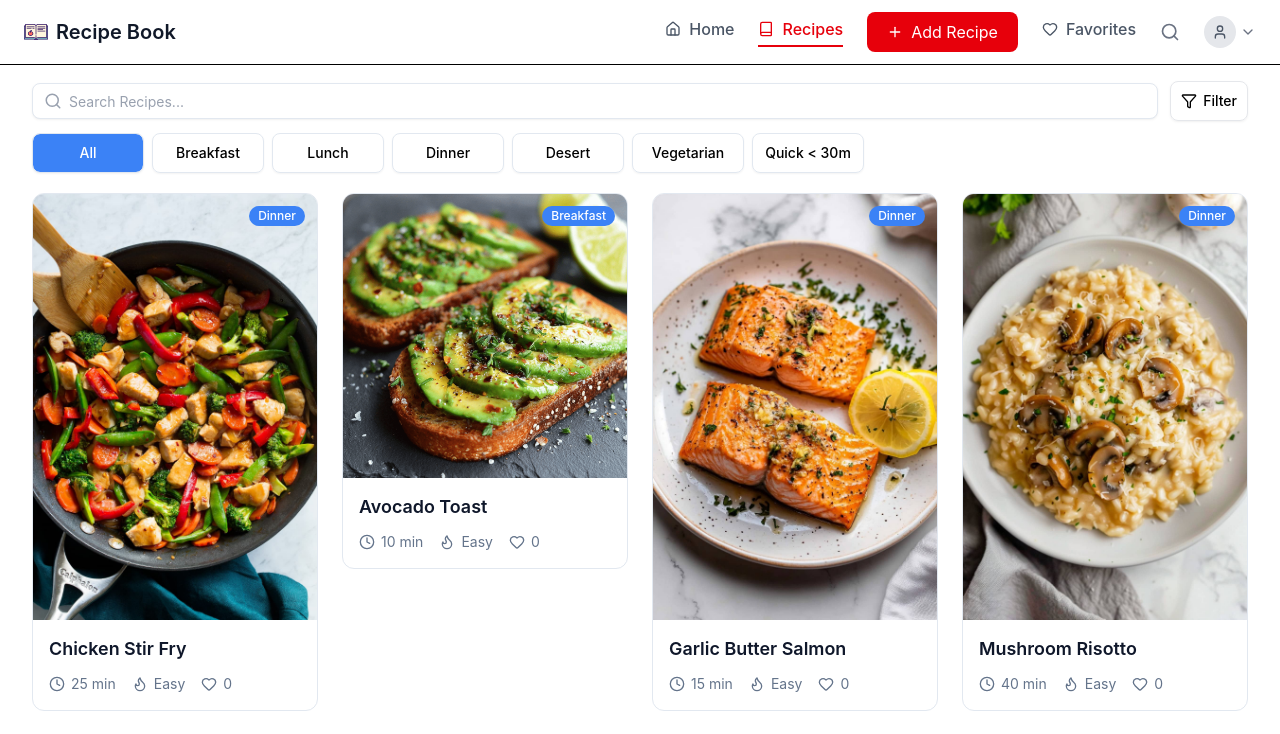
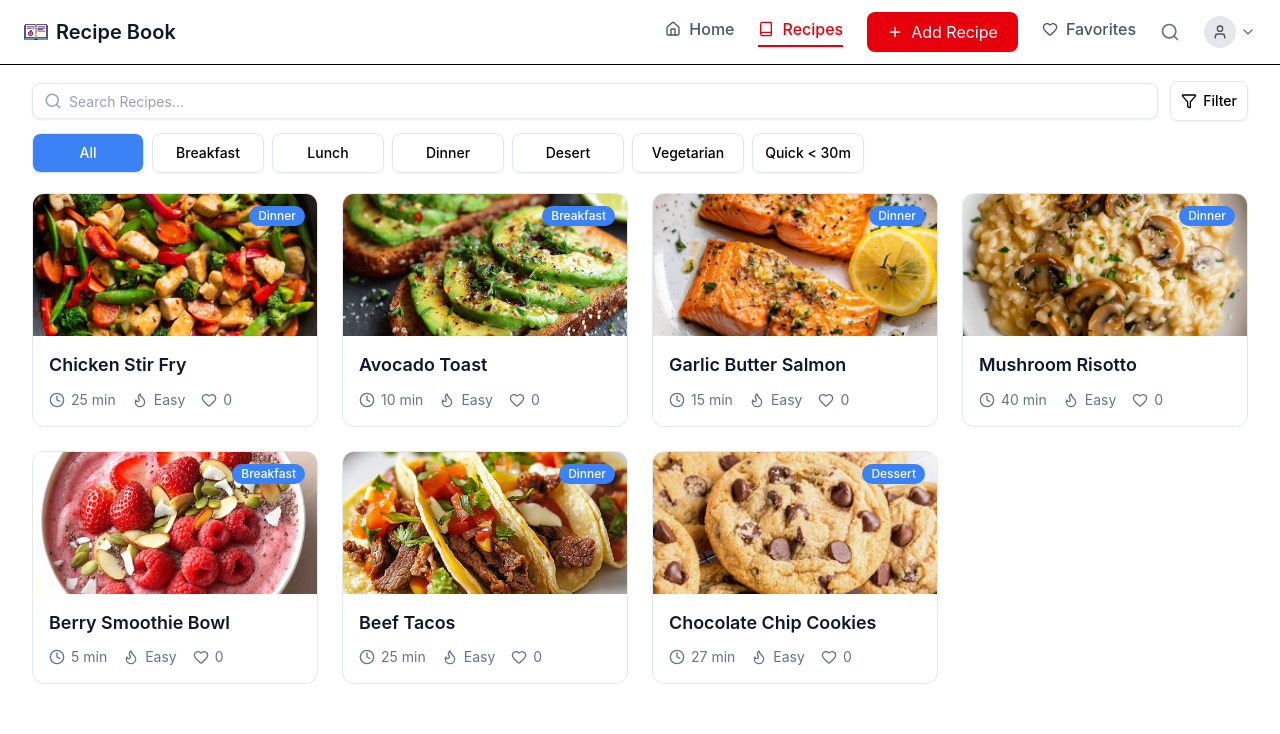
Before and after one commit to SrunTechsean/Interactive-Recipe-Book, a React (Vite) app: page /recipes in a window 1280 px wide. Shown: the top 734 px of the page. Built offline with nearby package versions, Linux system fonts and the light colour scheme.

Commit message:
feat(RecipeCard): make image position absolute so that card doesn't expand to fit img

```diff
--- a/src/components/RecipeCard.jsx
+++ b/src/components/RecipeCard.jsx
@@ -20,19 +20,18 @@ export default function RecipeCard({ recipe }) {
     <Link className="block group" to={`/recipes/${recipe.id}`}>
       <Card className="ring-0 pt-0 overflow-hidden border border-brand-border bg-white transition-shadow hover:shadow-lg">
         {/* Image of the food */}
-        <div className="relative aspect-[4/2] bg-brand-bg">
+        <div className="relative aspect-[4/2] bg-brand-bg overflow-hidden">
           {recipe.imageId ? (
             <RecipeImage
               alt={recipe.title}
-              className="h-full w-full object-cover"
+              className="absolute inset-0 h-full w-full object-cover"
               imageId={recipe.imageId}
             />
           ) : (
-            <div className="flex h-full items-center justify-center text-brand-text-muted">
+            <div className="absolute inset-0 flex items-center justify-center text-brand-text-muted">
               <span className="text-sm">No image</span>
             </div>
           )}
-
           {/* Category badge — top right */}
           <Badge className="absolute right-3 top-3 bg-primary-100 text-white hover:bg-primary-500">
             {recipe.category}
```
